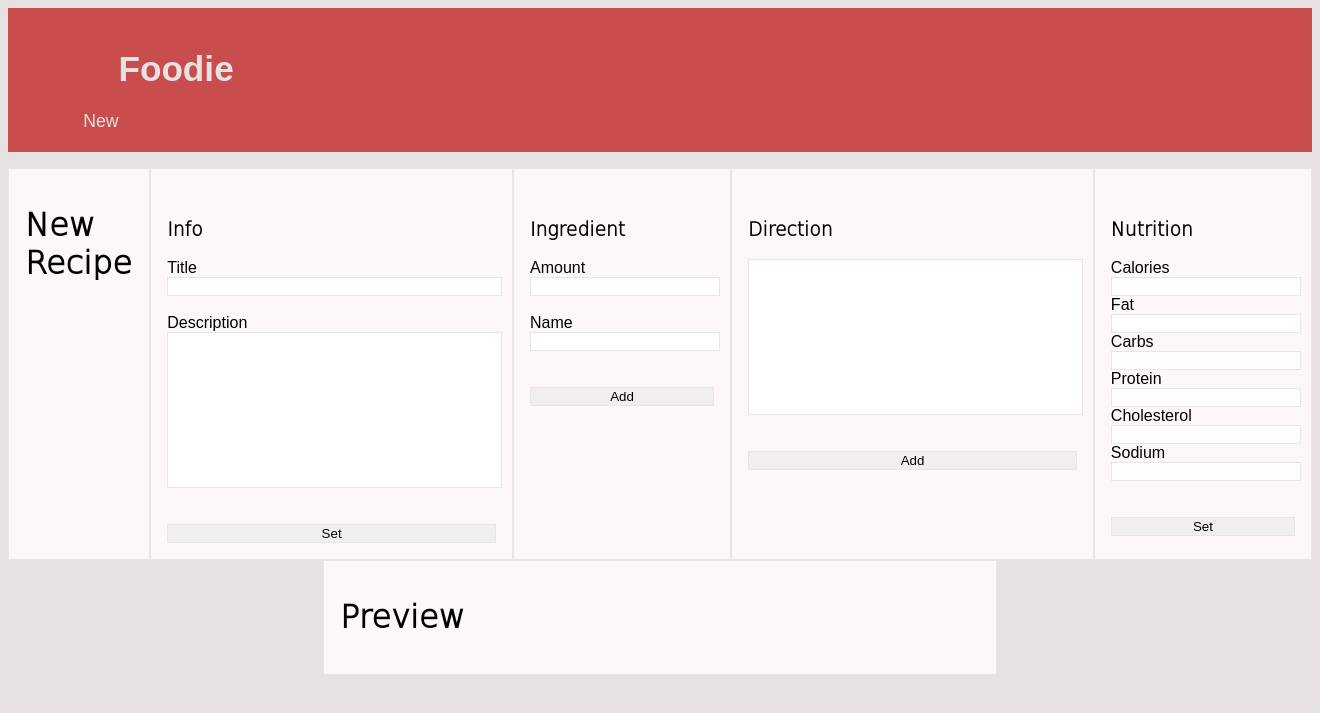
After one commit to bizzfuzz/foodie, a Django app: page /recipe/new/ in a window 1320 px wide. The commit adds this page. Shown: the top 713 px of the page. Run offline with Django 3.2, Linux system fonts and the light colour scheme.

Commit message:
recipe form parsing

```diff
--- /dev/null
+++ b/foodie/forms.py
@@ -0,0 +1,25 @@
+from django import forms
+from .models import Recipe
+from .models import Ingredient
+from .models import Direction
+from .models import Nutrition
+
+class RecipeForm(forms.ModelForm):
+    class Meta:
+        model = Recipe
+        fields = ('title', 'description',)
+
+class IngredientForm(forms.ModelForm):
+    class Meta:
+        model = Ingredient
+        fields = ('amount', 'name',)
+
+class DirectionForm(forms.ModelForm):
+    class Meta:
+        model = Direction
+        fields = ('text',)
+
+class NutritionForm(forms.ModelForm):
+    class Meta:
+        model = Nutrition
+        fields = ('calories', 'fat', 'carbs', 'protein', 'cholesterol', 'sodium',)
--- a/foodie/models.py
+++ b/foodie/models.py
@@ -4,9 +4,9 @@ from django.utils import timezone
 # Create your models here.
 class Recipe(models.Model):
     author = models.ForeignKey('auth.user', on_delete = models.CASCADE)
-    title = models.CharField(max_length = 200)
+    title = models.CharField(max_length = 200, null=True, blank=True)
     publishDate = models.DateTimeField(blank = True, null = True)
-    description = models.TextField()
+    description = models.TextField(null=True, blank=True)
 
     def publish(self):
         self.publishDate = timezone.now()
@@ -16,20 +16,20 @@ class Recipe(models.Model):
         return self.title
 
 class Ingredient(models.Model):
-    amount = models.CharField(max_length = 100)
-    name = models.CharField(max_length = 100)
+    amount = models.CharField(max_length = 100, null=True, blank=True)
+    name = models.CharField(max_length = 100, null=True, blank=True)
     recipe = models.ForeignKey(Recipe, on_delete = models.CASCADE)
 
 class Direction(models.Model):
     number = models.IntegerField()
-    text = models.TextField()
+    text = models.TextField(null=True, blank=True)
     recipe = models.ForeignKey(Recipe, on_delete = models.CASCADE)
 
 class Nutrition(models.Model):
-    calories = models.IntegerField()
-    fat = models.DecimalField(max_digits = 10, decimal_places = 1)
-    carbs = models.DecimalField(max_digits = 10, decimal_places = 1)
-    protein = models.DecimalField(max_digits = 10, decimal_places = 1)
-    cholesterol = models.IntegerField()
-    sodium = models.IntegerField()
+    calories = models.IntegerField(null=True, blank=True)
+    fat = models.DecimalField(max_digits = 10, decimal_places = 1, null=True, blank=True)
+    carbs = models.DecimalField(max_digits = 10, decimal_places = 1, null=True, blank=True)
+    protein = models.DecimalField(max_digits = 10, decimal_places = 1, null=True, blank=True)
+    cholesterol = models.IntegerField(null=True, blank=True)
+    sodium = models.IntegerField(null=True, blank=True)
     recipe = models.ForeignKey(Recipe, on_delete = models.CASCADE)
--- a/foodie/static/css/styles.css
+++ b/foodie/static/css/styles.css
@@ -1,6 +1,6 @@
 html
 {
-    background-color: #EFEFEF;
+    background-color: #E8E1E1;
     font-family: Arial;
 }
 
@@ -14,7 +14,8 @@ html
     padding: 2em;
     line-height: 1em;
 }
-.block
+.block,
+.blockleft
 {
     background: #FEF7F7;
     margin: 0 auto;
@@ -23,6 +24,16 @@ html
     border-color: #E6E6E6;
     border-style: solid;
     width: 40em;
+}
+.grid
+{
+    display: table-cell;
+}
+.blockleft
+{
+    margin: 0;
+    float: left;
+    width: 10%;
 }
 
 .page-header
@@ -48,3 +59,29 @@ h1, h2, h3, h4
 {
     font-family: DejaVu Sans Light;
 }
+
+a.nav:link, a.nav:visited
+{
+    color: #E7E2E2;
+    text-decoration: none;
+    font-family: Ubuntu Condensed, Arial;
+    font-size: 1.1em;
+    margin-left:2em;
+    outline: none;
+}
+
+a.nav:hover, a.nav:active
+{
+    color: #94CAC8;
+    text-decoration: underline;
+    outline: none;
+}
+
+.forminput
+{
+    border-width: .1em;
+    border-color: #E6E6E6;
+    border-style: solid;
+    display: table;
+    min-width: 100%;
+}
--- a/foodie/templates/foodie/base.html
+++ b/foodie/templates/foodie/base.html
@@ -8,8 +8,8 @@
     </head>
     <body>
         <div class="page-header">
-
-            <h1><a href="/">Foodie</a></h1>
+            <h1><a class="nav" href="/">Foodie</a></h1>
+            <a class="nav" href="{% url 'newRecipe' %}">New</a>
         </div>
 
         <div class="content">
--- /dev/null
+++ b/foodie/templates/foodie/recipeEdit.html
@@ -0,0 +1,52 @@
+{% extends 'foodie/base.html' %}
+{% load filters %}
+
+{% block content %}
+    <form class="" method="post">
+        {% csrf_token %}
+        <div class="block grid">
+            <h1>New Recipe</h1>
+        </div>
+        <div class="block grid">
+            <h3>Info</h3>
+            Title {{base.title|addClass:'forminput'}}
+            <br>
+            Description {{base.description|addClass:'forminput'}}
+            <br>
+            <br>
+            <button type="submit" name="button" class="forminput">Set</button>
+        </div>
+        <div class="block grid">
+            <h3>Ingredient</h3>
+            Amount {{ing.amount|addClass:'forminput'}}
+            <br>
+            Name {{ing.name|addClass:'forminput'}}
+            <br>
+            <br>
+            <button type="submit" name="button" class="forminput">Add</button>
+        </div>
+        <div class="block grid">
+            <h3>Direction</h3>
+            {{dir.text|addClass:'forminput'}}
+            <br>
+            <br>
+            <button type="submit" name="button" class="forminput">Add</button>
+        </div>
+        <div class="block grid">
+            <h3>Nutrition</h3>
+            Calories {{nut.calories|addClass:'forminput'}}
+            Fat {{nut.fat|addClass:'forminput'}}
+            Carbs {{nut.carbs|addClass:'forminput'}}
+            Protein {{nut.protein|addClass:'forminput'}}
+            Cholesterol {{nut.cholesterol|addClass:'forminput'}}
+            Sodium {{nut.sodium|addClass:'forminput'}}
+            <br>
+            <br>
+            <button type="submit" name="button" class="forminput">Set</button>
+        </div>
+    </form>
+
+    <div class="block">
+        <h1>Preview</h1>
+    </div>
+{% endblock content %}
--- /dev/null
+++ b/foodie/templatetags/filters.py
@@ -0,0 +1,8 @@
+from django import template
+
+register = template.Library()
+@register.filter
+def addClass(field, classname):
+    return field.as_widget(attrs = {
+        'class': ''.join((field.css_classes(), classname))
+    })
--- a/foodie/urls.py
+++ b/foodie/urls.py
@@ -3,5 +3,6 @@ from . import views
 
 urlpatterns = [
     url(r'^$', views.recipeList, name = "recipeList"),
-    url(r'^recipe/(?P<pk>\d+)/$', views.recipeInfo, name = 'recipeInfo')
+    url(r'^recipe/(?P<pk>\d+)/$', views.recipeInfo, name = 'recipeInfo'),
+    url(r'^recipe/new/', views.newRecipe, name = 'newRecipe'),
 ]
--- a/foodie/views.py
+++ b/foodie/views.py
@@ -1,8 +1,12 @@
-from django.shortcuts import render, get_object_or_404
+from django.shortcuts import render, get_object_or_404, redirect
 from .models import Recipe
 from .models import Ingredient
 from .models import Direction
 from .models import Nutrition
+from .forms import RecipeForm
+from .forms import IngredientForm
+from .forms import DirectionForm
+from .forms import NutritionForm
 from django.utils import timezone
 
 # Create your views here.
@@ -15,3 +19,82 @@ def recipeInfo(request, pk):
     ingredients = Ingredient.objects.filter(recipe__pk = recipe.pk)
     directions = Direction.objects.filter(recipe__pk = recipe.pk).order_by('number')
     return render(request, 'foodie/recipeInfo.html', {'recipe': recipe, 'ingredients': ingredients, 'directions': directions})
+
+def newRecipe(request):
+    #print("meth: " + request.method)
+    if request.method == 'POST':
+        #print('\nin\n')
+        title = formtitle(request)
+        desc = formdesc(request)
+        ingredient = forming(request)
+        ingamount = formingamount(request)
+        direction = formdir(request)
+        calories = formnutcal(request)
+        fat = formnutfat(request)
+        carbs = formnutcarbs(request)
+        protein = formnutpro(request)
+        cholesterol = formnutchol(request)
+        sodium = formnutsod(request)
+
+        print("title: " + title)
+        print("desc: " + desc)
+        print("ing: " + ingredient)
+        print("ingamount: " + ingamount)
+        print("dir: " + direction)
+        print("calories: " + calories)
+        print("fat: " + fat)
+        print("carbs: " + carbs)
+        print("pro: " + protein)
+        print("cholesterol: " + cholesterol)
+        print("sodium: " + sodium)
+
+        recipe = getRecipeTitle(request)
+        print('recipe: ' + recipe)
+        return redirect('newRecipe')
+    else:
+        base = RecipeForm(prefix = 'base')
+        ing = IngredientForm(prefix = 'ing')
+        dir = DirectionForm(prefix = 'dir')
+        nut = NutritionForm(prefix = 'nut')
+        return render(request, 'foodie/recipeEdit.html', {
+        'base': base, 'ing': ing, 'dir': dir, 'nut': nut,
+        })
+
+def formtitle(request):
+    return request.POST.get('base-title', False)
+def formdesc(request):
+    return request.POST.get('base-description', False)
+def forming(request):
+    return request.POST.get('ing-name', False)
+def formingamount(request):
+    return request.POST.get('ing-amount', False)
+def formdir(request):
+    return request.POST.get('dir-text', False)
+def formnutcal(request):
+    return request.POST.get('nut-calories', False)
+def formnutfat(request):
+    return request.POST.get('nut-fat', False)
+def formnutcarbs(request):
+    return request.POST.get('nut-carbs', False)
+def formnutpro(request):
+    return request.POST.get('nut-protein', False)
+def formnutchol(request):
+    return request.POST.get('nut-cholesterol', False)
+def formnutsod(request):
+    return request.POST.get('nut-sodium', False)
+
+def getRecipeTitle(request):
+    return request.session.get('recipetitle', '')
+
+def checkSessionRecipe(request):
+    ingredients = request.session.get('ingredients', [])
+    directions = request.session.get('directions', [])
+    recipe = request.session.get('recipe', Recipe())
+    nutrition = request.session.get('nutrition', Nutrition())
+
+def resetSessionRecipe(request):
+    request.session['recipetitle'] = 'def'
+    request.session['recipedesc'] = ''
+    request.session['ingredients'] = []
+    request.session['directions'] = []
+    request.session['nutrition'] = []
```
Also changed, not shown: db.sqlite3, foodie/templatetags/__init__.py (added).
